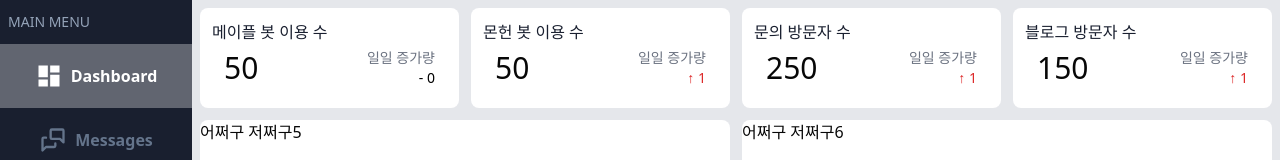
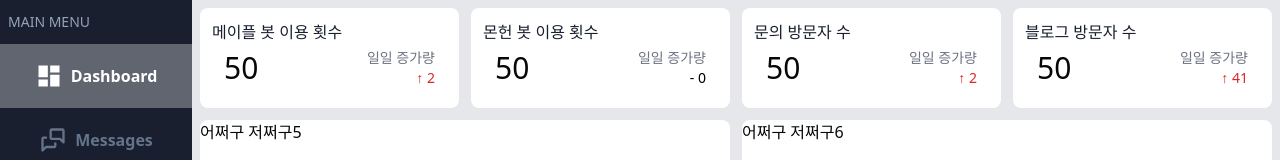
Before and after one commit to spde3289/liveChat-admin, a React (Vite) app: page / in a window 1280 px wide. Shown: the top 160 px of the page. Built offline with nearby package versions, Linux system fonts and the light colour scheme; no server answers.

Commit message:
feat: userCount Data 추가

```diff
--- a/src/component/dashBoard/userCount/index.tsx
+++ b/src/component/dashBoard/userCount/index.tsx
@@ -1,12 +1,17 @@
 import UserCount from "./userCount";
+import userCountData from "@/data/userCount.json";
 
 const UserCountContainer = () => {
   return (
     <>
-      <UserCount title="메이플 봇 이용 수" count={50} dailyIncrease={0} />
-      <UserCount title="몬헌 봇 이용 수" count={50} dailyIncrease={1} />
-      <UserCount title="문의 방문자 수" count={250} dailyIncrease={1} />
-      <UserCount title="블로그 방문자 수" count={150} dailyIncrease={1} />
+      {userCountData.map((el) => (
+        <UserCount
+          key={el.title}
+          title={el.title}
+          count={el.count}
+          dailyIncrease={el.dailyIncrease}
+        />
+      ))}
     </>
   );
 };
--- /dev/null
+++ b/src/data/userCount.json
@@ -0,0 +1,6 @@
+[
+  { "title": "메이플 봇 이용 횟수", "count": 50, "dailyIncrease": 2 },
+  { "title": "몬헌 봇 이용 횟수", "count": 50, "dailyIncrease": 0 },
+  { "title": "문의 방문자 수", "count": 50, "dailyIncrease": 2 },
+  { "title": "블로그 방문자 수", "count": 50, "dailyIncrease": 41 }
+]
```
